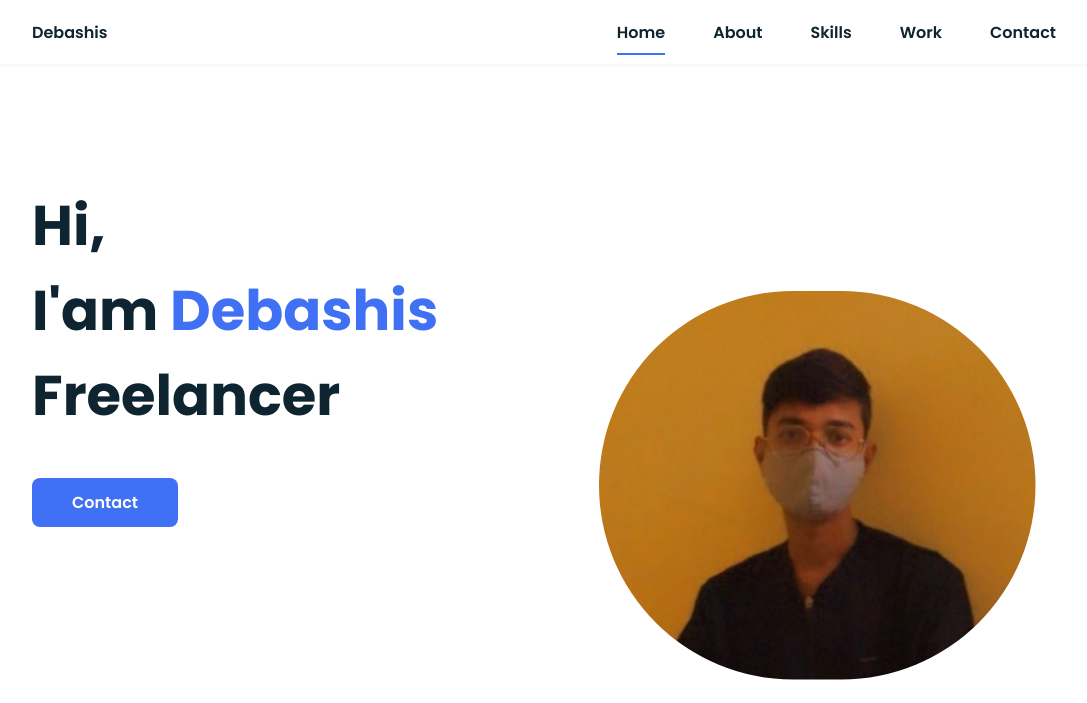
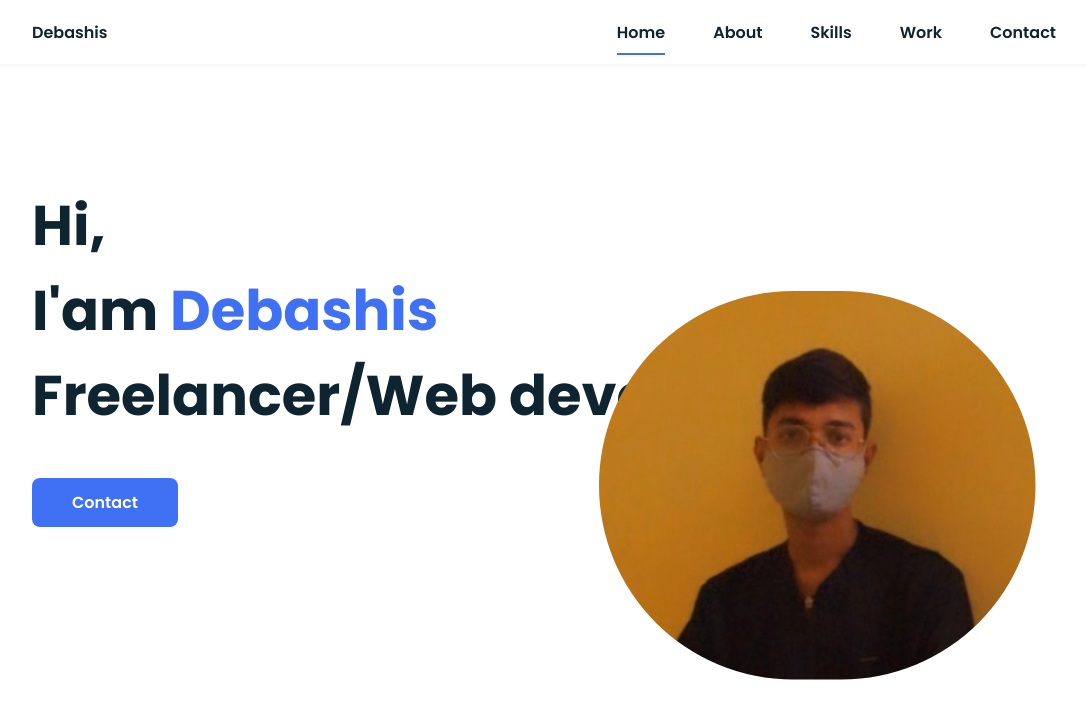
Before and after one commit to satpathyy/satpathyy.github.io, a plain HTML site: page index.html in a window 1280 px wide. Shown: the top 703 px of the page, without its empty margins (96-1183 px from the left). Drawn offline with nearby package versions, Linux system fonts and the light colour scheme.

Commit message:
Update index.html

```diff
--- a/index.html
+++ b/index.html
@@ -39,7 +39,7 @@
 
             <section class="home bd-grid" id="home">
                 <div class="home__data">
-                    <h1 class="home__title">Hi,<br>I'am <span class="home__title-color">Debashis</span><br> Freelancer</h1>
+                    <h1 class="home__title">Hi,<br>I'am <span class="home__title-color">Debashis</span><br> Freelancer/Web developer</h1>
 
                     <a href="http://mail.google.com" class="button">Contact</a>
                 </div>
```
